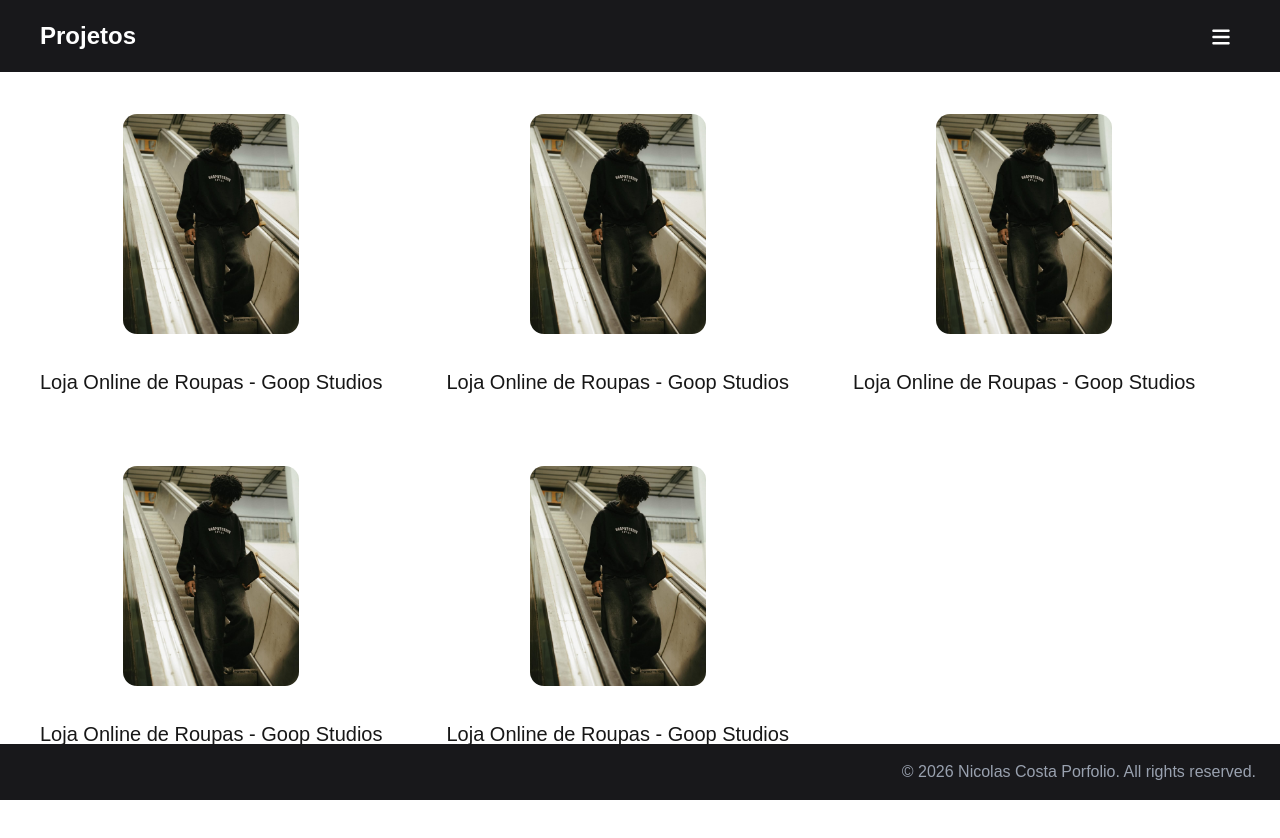
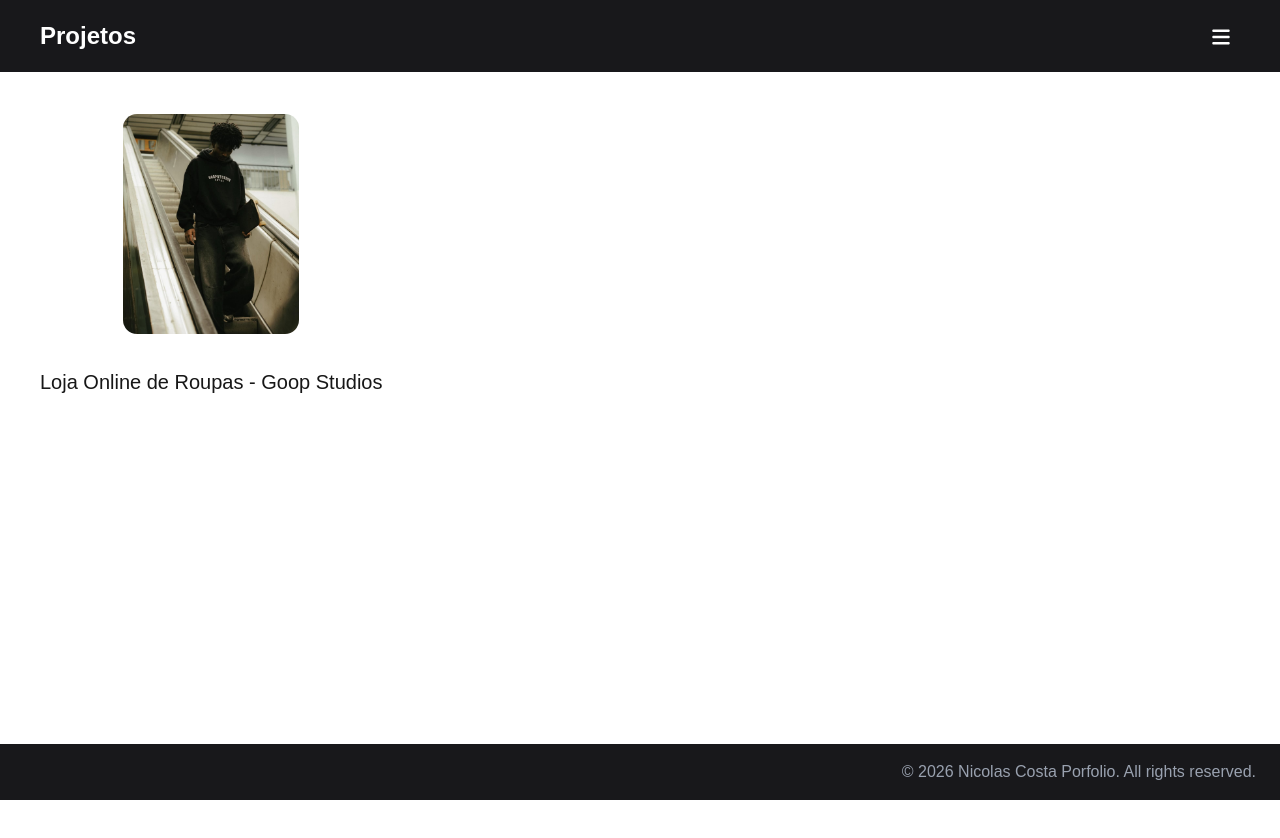
Before and after one commit to nitoWeb/portfolio, a Next.js app in the folder portfolio/: page /projetos in a window 1280 px wide. Shown: the top 838 px of the page. Built offline with nearby package versions, Linux system fonts and the light colour scheme; a web font is replaced by a local one.

Commit message:
tirando projetos duplicados

```diff
--- a/portfolio/src/app/projetos/page.tsx
+++ b/portfolio/src/app/projetos/page.tsx
@@ -65,34 +65,6 @@
              </nav>Loja Online de Roupas - Goop Studios
              </Link>
           </li>
-          <li className='relative flex h-80 rounded-full'>
-            <Link className="flex flex-col w-full gap-8 text-xl h-80 p-4 items-center cursor-default border-b border-b-transparent transition-all duration-300 ease-in-out hover:border-white hover:bg-zinc-700 hover:rounded-none" href={"https://sitegoop01.vercel.app/"} >
-             <nav className='flex gap-8'>
-              <Image src={goop} alt="goop" className='w-45 rounded-2xl border-2 border-white hover:cursor-pointer hover:opacity-[0.6] hover:ease-in-out transition duration-300' />
-             </nav>Loja Online de Roupas - Goop Studios
-             </Link>
-          </li>
-          <li className='relative flex h-80 rounded-full'>
-            <Link className="flex flex-col w-full gap-8 text-xl h-80 p-4 items-center cursor-default border-b border-b-transparent transition-all duration-300 ease-in-out hover:border-white hover:bg-zinc-700 hover:rounded-none" href={"https://sitegoop01.vercel.app/"} >
-             <nav className='flex gap-8'>
-              <Image src={goop} alt="goop" className='w-45 rounded-2xl border-2 border-white hover:cursor-pointer hover:opacity-[0.6] hover:ease-in-out transition duration-300' />
-             </nav>Loja Online de Roupas - Goop Studios
-             </Link>
-          </li>
-          <li className='relative flex h-80 rounded-full'>
-            <Link className="flex flex-col w-full gap-8 text-xl h-80 p-4 items-center cursor-default border-b border-b-transparent transition-all duration-300 ease-in-out hover:border-white hover:bg-zinc-700 hover:rounded-none" href={"https://sitegoop01.vercel.app/"} >
-             <nav className='flex gap-8'>
-              <Image src={goop} alt="goop" className='w-45 rounded-2xl border-2 border-white hover:cursor-pointer hover:opacity-[0.6] hover:ease-in-out transition duration-300' />
-             </nav>Loja Online de Roupas - Goop Studios
-             </Link>
-          </li>
-          <li className='relative flex h-80 rounded-full'>
-            <Link className="flex flex-col w-full gap-8 text-xl h-80 p-4 items-center cursor-default border-b border-b-transparent transition-all duration-300 ease-in-out hover:border-white hover:bg-zinc-700 hover:rounded-none" href={"https://sitegoop01.vercel.app/"} >
-             <nav className='flex gap-8'>
-              <Image src={goop} alt="goop" className='w-45 rounded-2xl border-2 border-white hover:cursor-pointer hover:opacity-[0.6] hover:ease-in-out transition duration-300' />
-             </nav>Loja Online de Roupas - Goop Studios
-             </Link>
-          </li>
         </ul>
       </main>
       <footer id='contatos' className="fixed bottom-0 w-full bg-zinc-900 text-white p-4 px-6 items-right text-right">
```
